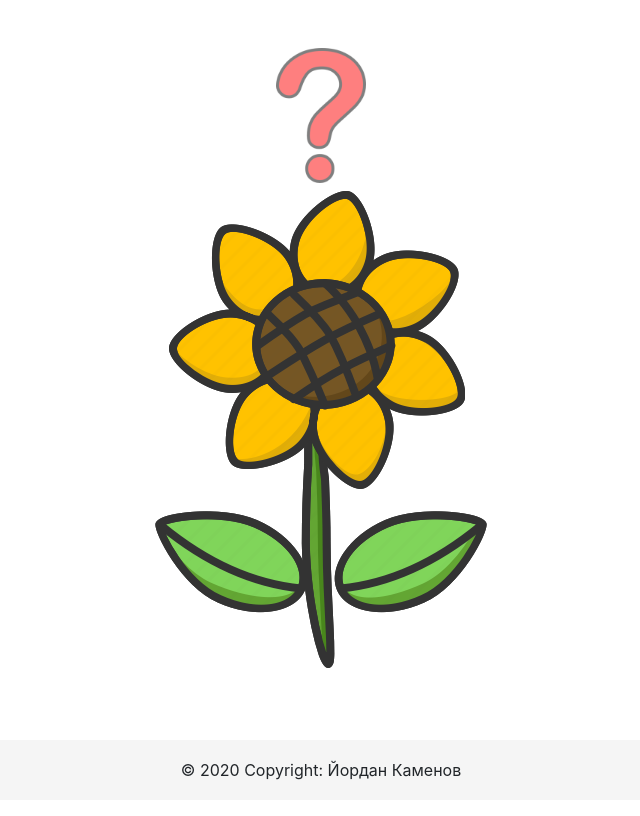
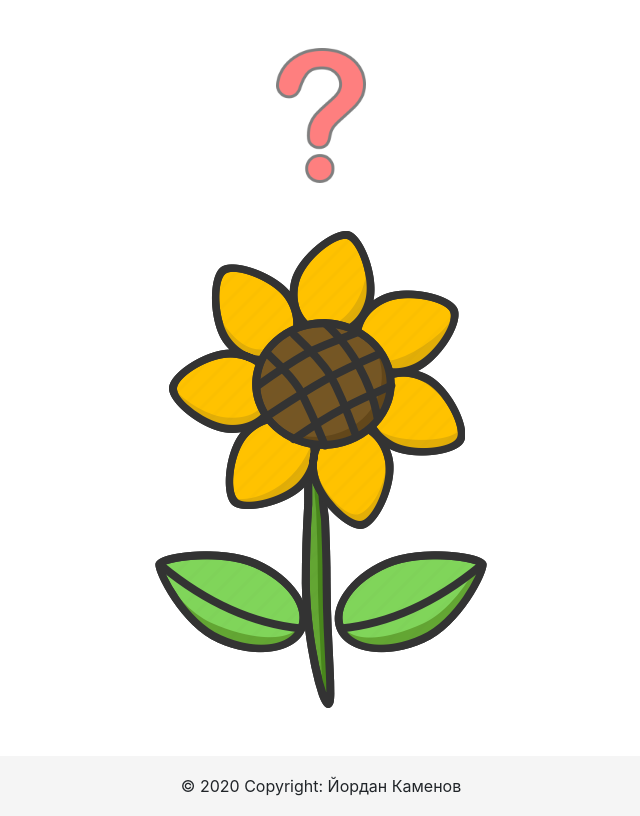
Before and after one commit to NewestUser/riddles, a plain HTML site: page index.html in a window 1280 px wide. Shown: the whole page, without its empty margins (319-959 px from the left). Drawn offline with nearby package versions, Linux system fonts and the light colour scheme.

Commit message:
increase padding

```diff
--- a/index.html
+++ b/index.html
@@ -62,7 +62,7 @@
             </div>
         </div>
     </div>
-    <div class="row pt-md-2 justify-content-md-center">
+    <div class="row pt-md-5 justify-content-md-center">
         <div id="sunflower-image-container" class="col-md-auto">
             <img src="assets/sunflower.png"/>
         </div>
```
